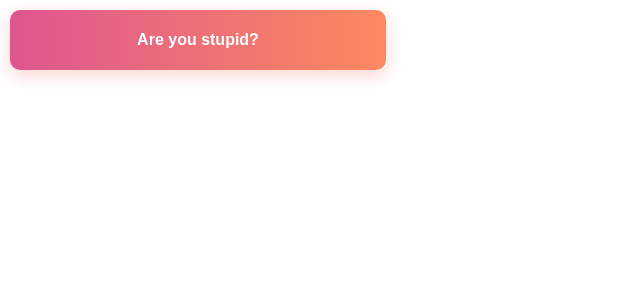
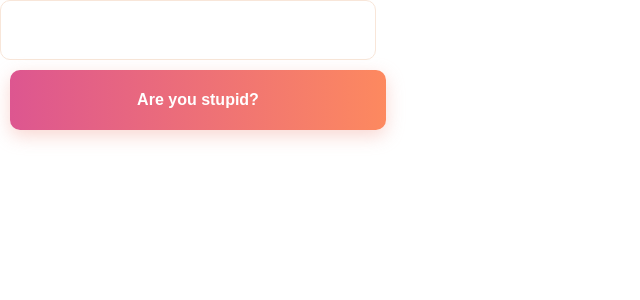
Before and after one commit to super19991225-sketch/loobearn-frontend, a React (Create React App) app: page / in a window 1280 px wide. Shown: the top 300 px of the page, without its empty margins (0-640 px from the left). Built offline with nearby package versions, Linux system fonts and the light colour scheme.

Commit message:
feature: add custom-input

```diff
--- a/src/App.js
+++ b/src/App.js
@@ -5,13 +5,18 @@ import { CustomInput } from './components/customInput';
 import './App.css';
 
 function App() {
-  const handleClick =() => {
+  const handleClick = () => {
     console.log("Yes!!!")
+  }
+
+  const handleChangeInput = (e) => {
+    console.log(e.target.value);
   }
 
   return (
     <div className="App">
-      <CustomBtn value={"Are you stupid?"} onClick={handleClick}/>
+      <CustomInput onChange={handleChangeInput} />
+      <CustomBtn value={"Are you stupid?"} onClick={handleClick} />
     </div>
   );
 }
--- a/src/components/customInput/index.js
+++ b/src/components/customInput/index.js
@@ -1,8 +1,10 @@
-
+import "./input.scss"
 
 export const CustomInput = (props) => {
-    const {name, type, onChange} = props;
+    const { name, type, onChange } = props;
     return (
-        <input name={name} type={type} onChange={onChange}/>
+        <div className="custom-input">
+            <input name={name} type={type} onChange={onChange} />
+        </div>
     )
 }
--- a/src/components/customInput/input.scss
+++ b/src/components/customInput/input.scss
@@ -0,0 +1,28 @@
+.custom-input {
+    input {
+        /* Type Form */
+        box-sizing: border-box;
+
+        /* Auto layout */
+        display: flex;
+        flex-direction: row;
+        align-items: center;
+        padding: 8px 20px;
+        gap: 12px;
+
+        width: 100%;
+        max-width: 376px;
+        height: 60px;
+
+        background: #FFFFFF;
+        border: 1px solid #F8E6D9;
+        border-radius: 10px;
+        outline: none;
+
+        /* Inside auto layout */
+        flex: none;
+        order: 1;
+        align-self: stretch;
+        flex-grow: 0;
+    }
+}
```
